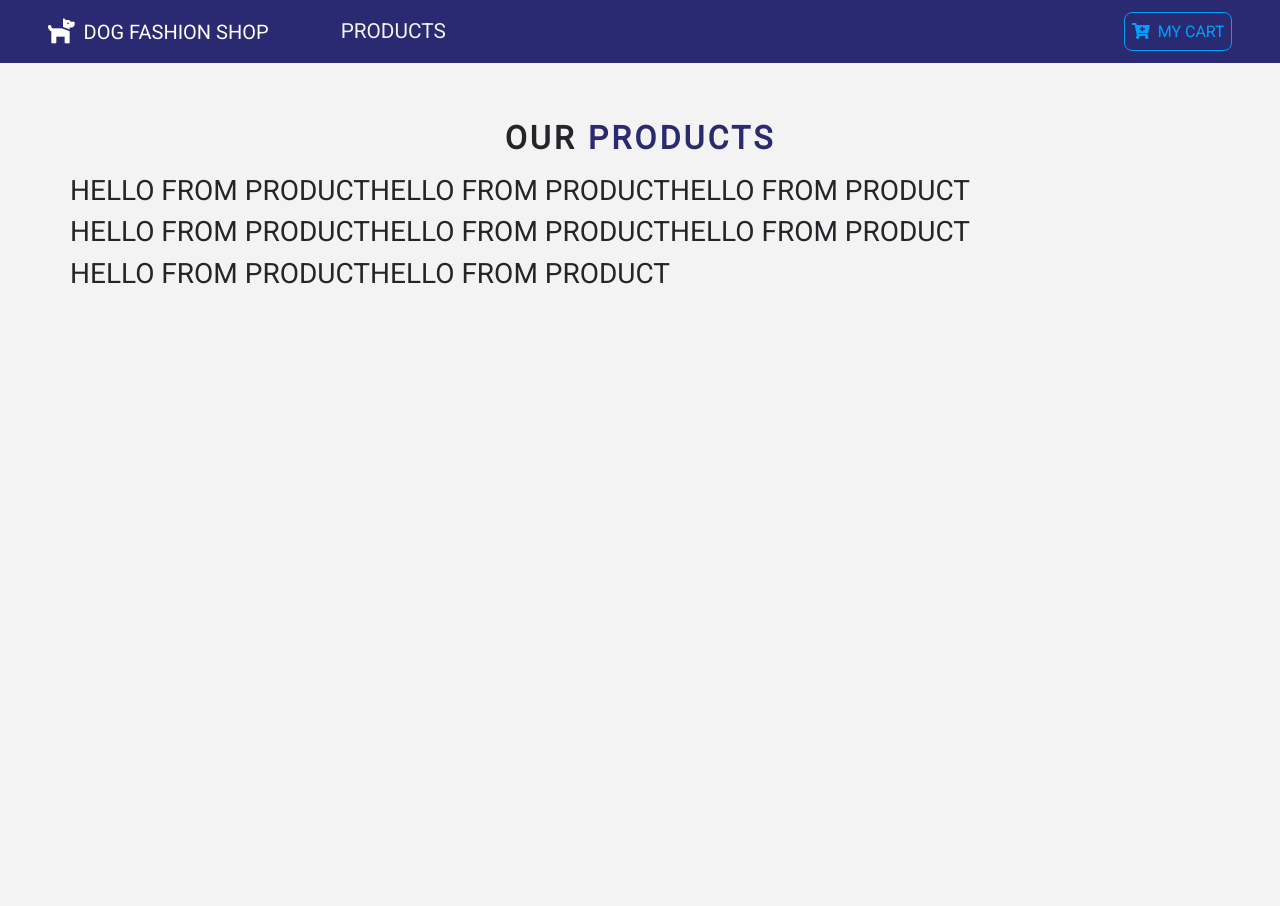
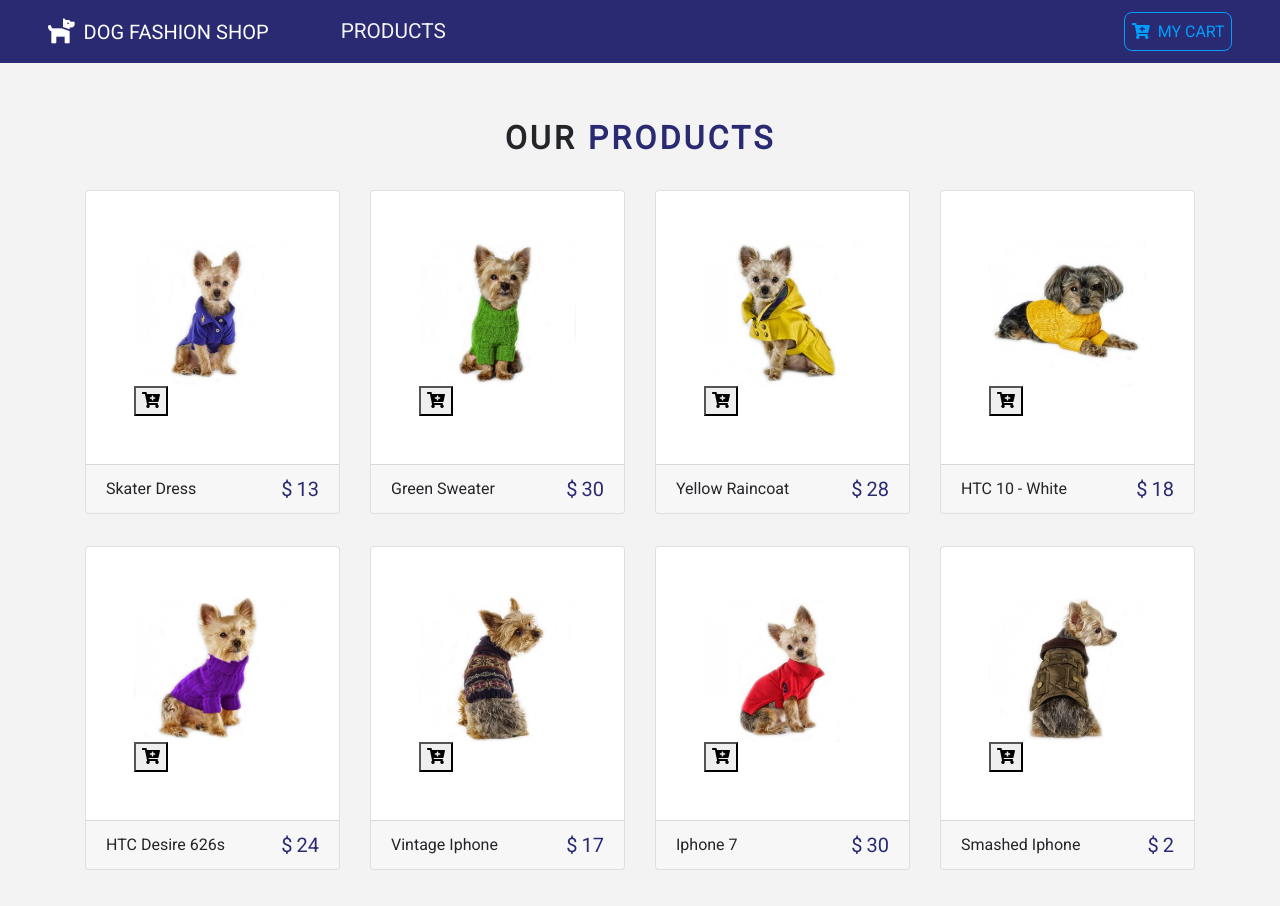
Before and after one commit to EdgardoDev/dog-fashion-shop, a React (Create React App) app: page / in a window 1280 px wide. Shown: the top 906 px of the page. Before the commit the page ends 800 px from the top, so only its background shows below. Built offline with nearby package versions, Linux system fonts and the light colour scheme.

Commit message:
Cards were created in the Product component

```diff
--- a/src/components/Product.js
+++ b/src/components/Product.js
@@ -1,11 +1,51 @@
-import React, { Component } from 'react'
+import React, { Component } from 'react';
+import styled from 'styled-components';
+import { Link } from 'react-router-dom';
+import { ProductConsumer } from '../context';
+
 
 export default class Product extends Component {
   render() {
+    const {id, title, img, price, inCart} = this.props.product;
     return (
-      <div>
-        <h3>HELLO FROM PRODUCT</h3>
-      </div>
+      <ProductWrapper className="col-9 mx-auto col-md-6 col-lg-3 my-3">
+        <div className="card">
+          <div className="img-container p-5" onClick={() => console.log('Clicked')}>
+
+            <Link to="/details">
+              <img src={img} alt="Product Detail" className="card-img-top"/>
+            </Link>
+
+            <button
+              className="buttonCart"
+              disabled={inCart ? true : false }
+              onClick={() => {
+                console.log('Added to the cart!');
+              }}>
+
+              {inCart ? (
+                <p className="mb-0" disabled>
+                IN CART</p>
+              ):(
+                <i className="fas fa-cart-plus" />
+              )}
+            </button>
+          </div>
+          <div className="card-footer d-flex justify-content-between">
+            <p className="align-self-center mb-0">
+                {title}
+            </p>
+            <h5 className="textBlue mb-0">
+              <span className="mr-1">$</span>
+              {price}
+            </h5>
+          </div>
+        </div>
+      </ProductWrapper>
     )
   }
 }
+
+const ProductWrapper = styled.div`
+
+`
--- a/src/components/ProductList.js
+++ b/src/components/ProductList.js
@@ -1,13 +1,9 @@
 import React, { Component } from 'react';
 import Product from './Product';
 import Title from './Title';
-import { storeProducts } from '../shopData';
 import { ProductConsumer } from '../context';
 
 export default class Productlist extends Component {
-  state={
-    products: storeProducts
-  }
   render() {
     return (
     <React.Fragment>
--- a/src/shopData.js
+++ b/src/shopData.js
@@ -1,34 +1,34 @@
 export const storeProducts = [
   {
     id: 1,
-    title: "Google Pixel - Black",
-    img: "img/product-1.png",
-    price: 10,
-    company: "GOOGLE",
+    title: "Skater Dress",
+    img: "img/item1.jpg",
+    price: 13,
+    company: "DOG FASHION SHOP",
     info:
-      "Lorem ipsum dolor amet offal butcher quinoa sustainable gastropub, echo park actually green juice sriracha paleo. Brooklyn sriracha semiotics, DIY coloring book mixtape craft beer sartorial hella blue bottle. Tote bag wolf authentic try-hard put a bird on it mumblecore. Unicorn lumbersexual master cleanse blog hella VHS, vaporware sartorial church-key cardigan single-origin coffee lo-fi organic asymmetrical. Taxidermy semiotics celiac stumptown scenester normcore, ethical helvetica photo booth gentrify.",
+      "Faded short sleeve t-shirt with high neckline. Soft and stretchy material for a comfortable fit. Accessorize with a straw hat and you're ready for summer!",
     inCart: false,
     count: 0,
     total: 0
   },
   {
     id: 2,
-    title: "Samsung S7",
-    img: "img/product-2.png",
-    price: 16,
-    company: "SAMSUNG",
+    title: "Green Sweater",
+    img: "img/item2.jpg",
+    price: 30,
+    company: "DOG FASHION SHOP",
     info:
-      "Lorem ipsum dolor amet offal butcher quinoa sustainable gastropub, echo park actually green juice sriracha paleo. Brooklyn sriracha semiotics, DIY coloring book mixtape craft beer sartorial hella blue bottle. Tote bag wolf authentic try-hard put a bird on it mumblecore. Unicorn lumbersexual master cleanse blog hella VHS, vaporware sartorial church-key cardigan single-origin coffee lo-fi organic asymmetrical. Taxidermy semiotics celiac stumptown scenester normcore, ethical helvetica photo booth gentrify.",
+      "This beautiful green Sweater has a truly classic look with a wide-ribbed turtle neck and trim. Made from warm and easy to wash 100% acrylic. Wash with cold water in gentle cycle and turn sweater inside out. Line dry.",
     inCart: false,
     count: 0,
     total: 0
   },
   {
     id: 3,
-    title: "HTC 10 - Black",
-    img: "img/product-3.png",
-    price: 8,
-    company: "htc",
+    title: "Yellow Raincoat",
+    img: "img/item3.jpg",
+    price: 28,
+    company: "DOG FASHION SHOP",
     info:
       "Lorem ipsum dolor amet offal butcher quinoa sustainable gastropub, echo park actually green juice sriracha paleo. Brooklyn sriracha semiotics, DIY coloring book mixtape craft beer sartorial hella blue bottle. Tote bag wolf authentic try-hard put a bird on it mumblecore. Unicorn lumbersexual master cleanse blog hella VHS, vaporware sartorial church-key cardigan single-origin coffee lo-fi organic asymmetrical. Taxidermy semiotics celiac stumptown scenester normcore, ethical helvetica photo booth gentrify.",
     inCart: false,
@@ -38,9 +38,9 @@ export const storeProducts = [
   {
     id: 4,
     title: "HTC 10 - White",
-    img: "img/product-4.png",
+    img: "img/item4.jpg",
     price: 18,
-    company: "htc",
+    company: "DOG FASHION SHOP",
     info:
       "Lorem ipsum dolor amet offal butcher quinoa sustainable gastropub, echo park actually green juice sriracha paleo. Brooklyn sriracha semiotics, DIY coloring book mixtape craft beer sartorial hella blue bottle. Tote bag wolf authentic try-hard put a bird on it mumblecore. Unicorn lumbersexual master cleanse blog hella VHS, vaporware sartorial church-key cardigan single-origin coffee lo-fi organic asymmetrical. Taxidermy semiotics celiac stumptown scenester normcore, ethical helvetica photo booth gentrify.",
     inCart: false,
@@ -50,7 +50,7 @@ export const storeProducts = [
   {
     id: 5,
     title: "HTC Desire 626s",
-    img: "img/product-5.png",
+    img: "img/item5.jpg",
     price: 24,
     company: "htc",
     info:
@@ -62,7 +62,7 @@ export const storeProducts = [
   {
     id: 6,
     title: "Vintage Iphone",
-    img: "img/product-6.png",
+    img: "img/item6.jpg",
     price: 17,
     company: "apple",
     info:
@@ -74,7 +74,7 @@ export const storeProducts = [
   {
     id: 7,
     title: "Iphone 7",
-    img: "img/product-7.png",
+    img: "img/item7.jpg",
     price: 30,
     company: "apple",
     info:
@@ -86,7 +86,7 @@ export const storeProducts = [
   {
     id: 8,
     title: "Smashed Iphone",
-    img: "img/product-8.png",
+    img: "img/item8.jpg",
     price: 2,
     company: "apple",
     info:
```
